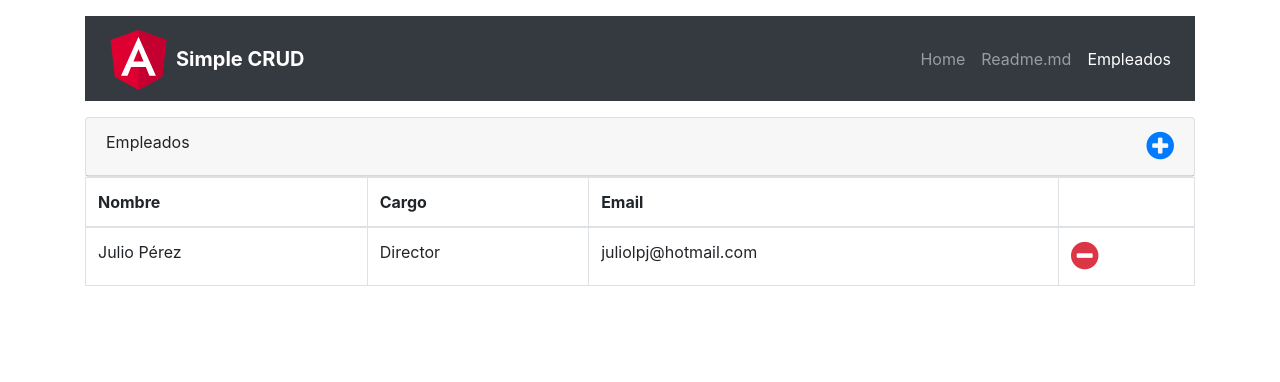
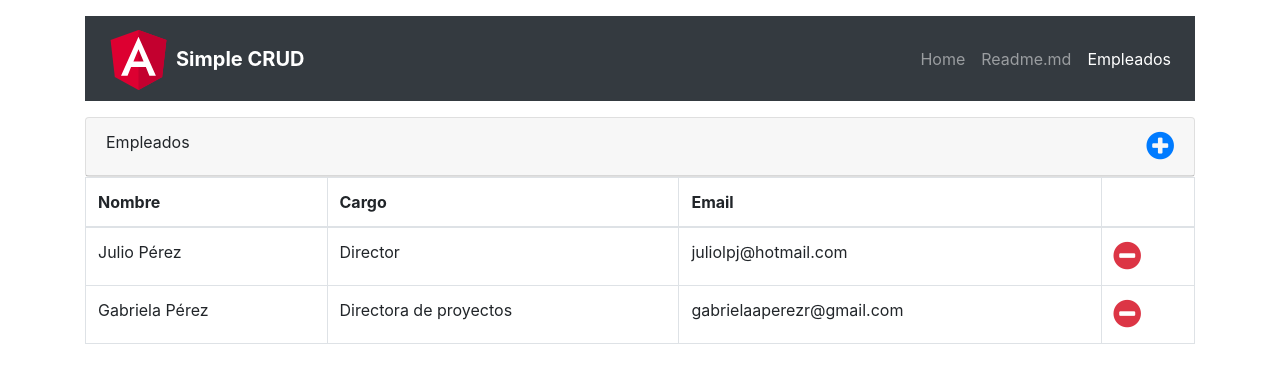
Before and after one commit to juliolpj/sCrud, an Angular app: page /empleados in a window 1280 px wide. Shown: the top 382 px of the page. Built offline with nearby package versions, Linux system fonts and the light colour scheme; what ngx-markdown would draw is missing.

Commit message:
Crear el modelo mediante la interfaz Empleado

```diff
--- a/src/app/components/empleados/empleados.component.html
+++ b/src/app/components/empleados/empleados.component.html
@@ -18,12 +18,12 @@
     </thead>
 
     <tbody>
-      <tr *ngFor="let empleado of empleados, let i = index">
-        <td (click)="seleccionar($event)"> {{ empleado.nombre }} </td>
-        <td (click)="seleccionar(2)"> {{ empleado.cargo }} </td>
-        <td (click)="seleccionar(2)"> {{ empleado.email }} </td>
+      <tr *ngFor="let empleado of empleados | async, let i = index">
+        <td (click)="seleccionar(empleado.id)"> {{ empleado.nombre }} </td>
+        <td (click)="seleccionar(empleado.id)"> {{ empleado.cargo }} </td>
+        <td (click)="seleccionar(empleado.id)"> {{ empleado.email }} </td>
         <td>
-          <a (click)="eliminar(1)" class="text-danger ml-auto">
+          <a (click)="eliminar(empleado.id)" class="text-danger ml-auto">
             <i class="fa fa-minus-circle fa-2x"></i>
           </a>
         </td>
--- a/src/app/components/empleados/empleados.component.ts
+++ b/src/app/components/empleados/empleados.component.ts
@@ -1,4 +1,7 @@
 import { Component, OnInit } from '@angular/core';
+import { Observable, of } from 'rxjs';
+
+import { Empleado } from 'src/app/models/empleado';
 
 @Component({
   selector: 'app-empleados',
@@ -6,13 +9,20 @@ import { Component, OnInit } from '@angular/core';
   styles: []
 })
 export class EmpleadosComponent implements OnInit {
-  empleados = [
+  empleados: Observable<Array<Empleado>> = of(  [
     {
       nombre: 'Julio Pérez',
       cargo: 'Director',
-      email: 'juliolpj@hotmail.com'
+      email: 'juliolpj@hotmail.com',
+      id: '1'
+    },
+    {
+      nombre: 'Gabriela Pérez',
+      cargo: 'Directora de proyectos',
+      email: 'gabrielaaperezr@gmail.com',
+      id: '2'
     }
-  ];
+  ]);
 
   constructor() { }
 
@@ -26,11 +36,11 @@ export class EmpleadosComponent implements OnInit {
 
   }
 
-  eliminar(i: number) {
-    console.log('Eliminar', i);
+  eliminar(id: string) {
+    console.log('Eliminar', id);
   }
 
-  seleccionar(i: number) {
-    console.log('Seleccionar', i);
+  seleccionar(id: string) {
+    console.log('Seleccionar', id);
   }
 }
--- /dev/null
+++ b/src/app/models/empleado.ts
@@ -0,0 +1,6 @@
+export interface Empleado {
+    nombre?: string;
+    cargo?: string;
+    email?: string;
+    id?: string;
+}
```
